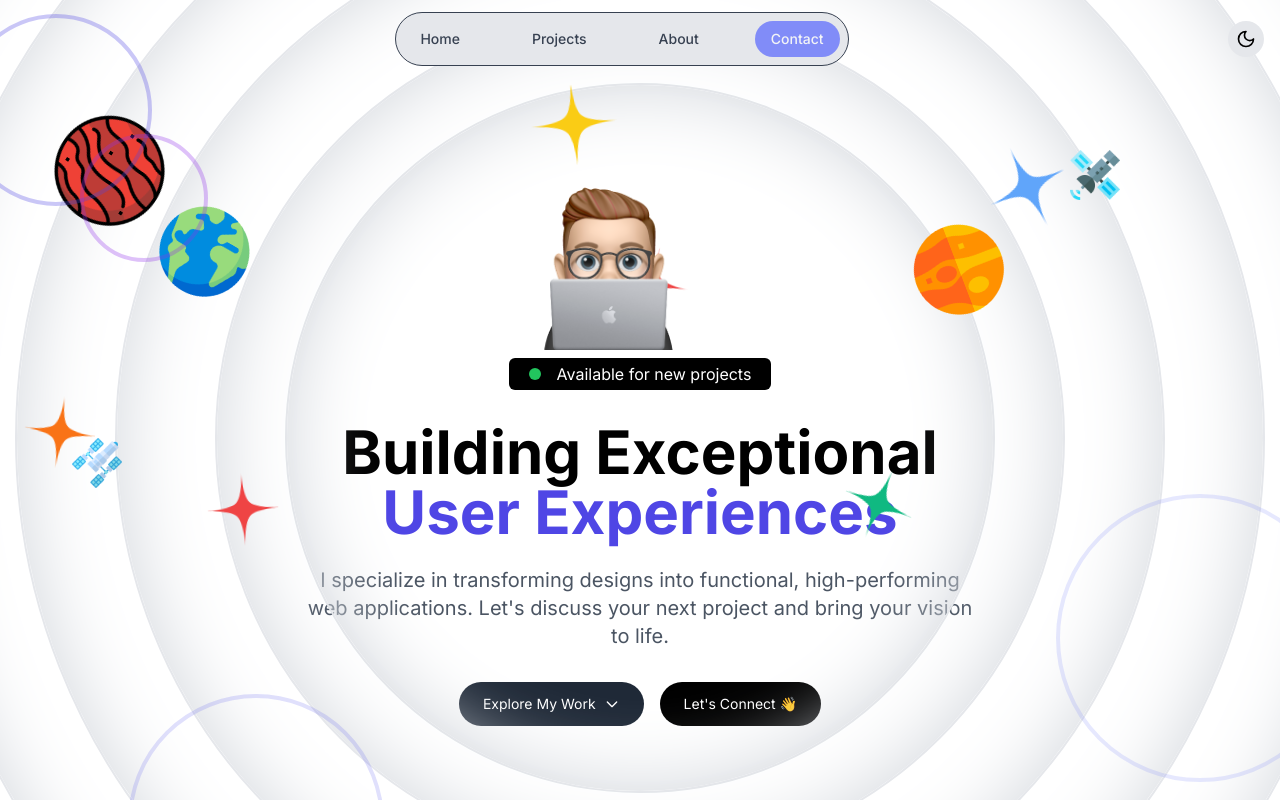
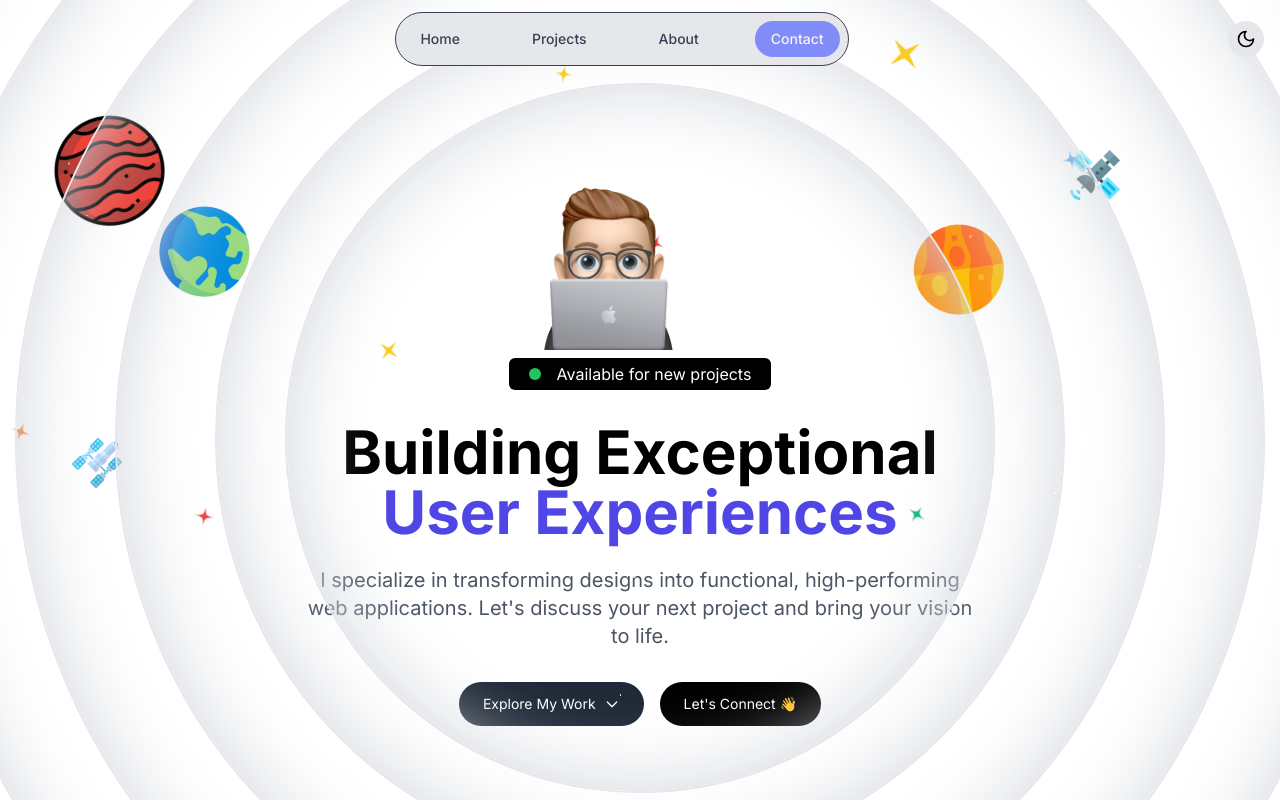
Before and after one commit to Waqar-ahmedkhan/portfolio, a Next.js app: page / in a window 1280 px wide. Shown: the top 800 px of the page. Built offline with nearby package versions, Linux system fonts and the light colour scheme; a web font is replaced by a local one.

Commit message:
make code better

```diff
--- a/src/app/globals.css
+++ b/src/app/globals.css
@@ -21,4 +21,14 @@
   .dark .nav-item {
     @apply text-gray-300 hover:text-white hover:bg-gray-700;
   }
+
+  @keyframes twinkle {
+    0%, 100% { opacity: 0.2; }
+    50% { opacity: 1; }
+  }
+
+  .animate-twinkle {
+    animation-name: twinkle;
+    animation-iteration-count: infinite;
+  }
 }
--- a/src/components/HeroOrbit.tsx
+++ b/src/components/HeroOrbit.tsx
@@ -9,7 +9,7 @@ function HeroOrbit({children, size, duration, rotate}: PropsWithChildren<{size:
               transform: `rotate(${rotate}deg)`,
               animationDuration: `${duration}s`
             }} className="  animate-spin ">
-              <div className="inline-flex animate-spin [animation-duration:5s]">
+              <div className="inline-flex animate-spin [animation-duration:4s]">
               {children}
               </div>
             </div>
--- /dev/null
+++ b/src/components/HeroRings.tsx
@@ -0,0 +1,21 @@
+import React from 'react'
+
+function HeroRings() {
+  return (
+    <>
+     {/* Hero rings */}
+     <div className="hero-ring size-[650px] md:size-[710px]"></div>
+          <div className="hero-ring size-[750px] md:size-[850px]"></div>
+          <div className="hero-ring size-[850px] md:size-[1050px]"></div>
+          <div className="hero-ring size-[950px] md:size-[1250px]"></div>
+          <div className="hero-ring size-[1150px] md:size-[1450px]"></div>
+          <div className="hero-ring size-[1250px] md:size-[1650px]"></div>
+          <div className="hero-ring size-[1350px] md:size-[1850px]"></div>
+          <div className="hero-ring size-[1450px] md:size-[2050px]"></div>
+          <div className="hero-ring size-[1550px] md:size-[2250px]"></div>
+
+    </>
+  )
+}
+
+export default HeroRings
--- /dev/null
+++ b/src/components/SolarSystem.tsx
@@ -0,0 +1,71 @@
+import React from 'react'
+import EarthIcon from "../assets/icons/earth.png";
+import Mars from "../assets/icons/mars.png";
+import Mercury from "../assets/icons/mercury.png";
+import HeroOrbit from "@/components/HeroOrbit";
+import StarIcon from "../assets/icons/star.svg";
+import SpeckleIcon from "../assets/icons/sparkle.svg"
+import Image from 'next/image';
+
+function SolarSystem() {
+  return (
+    <>
+{/* Earth */}
+  <HeroOrbit size={760} rotate={-45} duration={100}>
+  <Image src={EarthIcon} alt="Earth icon" width={90} height={90} className='z-30' />
+</HeroOrbit>
+
+{/* Mercury */}
+<HeroOrbit size={600} rotate={90} duration={90}>
+  <Image src={Mercury} alt="Mercury icon" width={90} height={90}  className='z-30'/>
+</HeroOrbit>
+
+{/* Mars */}
+<HeroOrbit size={950} rotate={-30} duration={190}>
+  <Image src={Mars} alt="Mars icon" width={110} height={110} className='z-30' />
+</HeroOrbit>
+
+{/* Stars */}
+<HeroOrbit size={650} rotate={-60} duration={500}>
+  <StarIcon className="text-red-500 size-15" />
+</HeroOrbit>
+
+<HeroOrbit size={430} rotate={150} duration={3000}>
+  <StarIcon className="text-emerald-500 size-15" />
+</HeroOrbit>
+
+<HeroOrbit size={900} rotate={-45} duration={4000}>
+  <StarIcon className="text-orange-500 size-15" />
+</HeroOrbit>
+
+<HeroOrbit size={1100} rotate={-90} duration={500}>
+  <StarIcon className="text-emerald-500 size-15" />
+</HeroOrbit>
+
+<HeroOrbit size={700} rotate={78} duration={1000}>
+  <SpeckleIcon className="text-yellow-400 size-10" />
+</HeroOrbit>
+<HeroOrbit size={400} rotate={-28} duration={1000}>
+  <SpeckleIcon className="text-yellow-400 size-15" />
+</HeroOrbit>
+<HeroOrbit size={1000} rotate={-98} duration={1000}>
+  <SpeckleIcon className="text-yellow-400 size-15" />
+</HeroOrbit>
+
+{/* Extra Stars */}
+<HeroOrbit size={550} rotate={30} duration={600}>
+  <StarIcon className="text-yellow-400 size-15" />
+</HeroOrbit>
+
+<HeroOrbit size={750} rotate={100} duration={700}>
+  <StarIcon className="text-blue-400 size-15" />
+</HeroOrbit>
+
+<HeroOrbit size={300} rotate={45} duration={400}>
+  <StarIcon className="text-red-500 size-15" />
+</HeroOrbit>
+</>
+)
+}
+
+export default SolarSystem
--- /dev/null
+++ b/src/components/SpaceEnvironment.tsx
@@ -0,0 +1,42 @@
+"use client";
+import React, { useMemo } from 'react';
+
+const StarField = ({ count = 150 }) => {
+  const stars = useMemo(() => {
+    return Array.from({ length: count }, () => ({
+      top: `${Math.random() * 100}%`,
+      left: `${Math.random() * 100}%`,
+      animationDuration: `${Math.random() * 3 + 2}s`,
+      size: Math.random() * 2 + 1
+    }));
+  }, [count]);
+
+  return (
+    <>
+      {stars.map((star, index) => (
+        <div
+          key={index}
+          className="absolute rounded-full bg-white animate-twinkle"
+          style={{
+            top: star.top,
+            left: star.left,
+            width: `${star.size}px`,
+            height: `${star.size}px`,
+            animationDuration: star.animationDuration,
+            animationDelay: `${Math.random() * 2}s`
+          }}
+        />
+      ))}
+    </>
+  );
+};
+
+const SpaceEnvironment = () => {
+  return (
+    <div className="absolute inset-0 pointer-events-none">
+      <StarField count={150} />
+    </div>
+  );
+};
+
+export default SpaceEnvironment;
--- a/src/sections/Hero.tsx
+++ b/src/sections/Hero.tsx
@@ -1,14 +1,11 @@
 import Image from "next/image";
 import memoji from "../assets/images/memoji-computer.png";
 import grainImage from "../assets/images/grain.jpg";
-import EarthIcon from "../assets/icons/earth.png";
-import Mars from "../assets/icons/mars.png";
-import Mercury from "../assets/icons/mercury.png";
-import HeroOrbit from "@/components/HeroOrbit";
-import StarIcon from "../assets/icons/star.svg";
 import Satellite from "../assets/icons/satellite.png";
 import ISS from "../assets/icons/space-station.png";
-
+import SolarSystem from "@/components/SolarSystem";
+import HeroRings from "@/components/HeroRings";
+import DecorativeRings from "@/components/SpaceEnvironment";
 export const HeroSection = () => {
   return (
     <>
@@ -22,82 +19,19 @@ export const HeroSection = () => {
             }}
           ></div>
 
-          {/* Hero rings */}
-          <div className="hero-ring size-[650px] md:size-[710px]"></div>
-          <div className="hero-ring size-[750px] md:size-[850px]"></div>
-          <div className="hero-ring size-[850px] md:size-[1050px]"></div>
-          <div className="hero-ring size-[950px] md:size-[1250px]"></div>
-          <div className="hero-ring size-[1050px] md:size-[1450px]"></div>
-          <div className="hero-ring size-[1050px] md:size-[1650px]"></div>
-          <div className="hero-ring size-[1050px] md:size-[1850px]"></div>
-          <div className="hero-ring size-[1050px] md:size-[2050px]"></div>
-          <div className="hero-ring size-[1050px] md:size-[2250px]"></div>
-
-          {/* Earth */}
-          <HeroOrbit size={760} rotate={-45} duration={100}>
-            <Image src={EarthIcon} alt="Earth icon" width={90} height={90} />
-          </HeroOrbit>
-
-          {/* Mercury */}
-          <HeroOrbit size={600} rotate={90} duration={90}>
-            <Image src={Mercury} alt="Mercury icon" width={90} height={90} />
-          </HeroOrbit>
-
-          {/* Mars */}
-          <HeroOrbit size={950} rotate={-30} duration={190}>
-            <Image src={Mars} alt="Mars icon" width={110} height={110} />
-          </HeroOrbit>
-
-          {/* Stars */}
-          <HeroOrbit size={650} rotate={-60} duration={500}>
-            <StarIcon className="text-red-500 size-20" />
-          </HeroOrbit>
-
-          <HeroOrbit size={430} rotate={150} duration={3000}>
-            <StarIcon className="text-emerald-500 size-20" />
-          </HeroOrbit>
-
-          <HeroOrbit size={900} rotate={-45} duration={4000}>
-            <StarIcon className="text-orange-500 size-20" />
-          </HeroOrbit>
-
-          <HeroOrbit size={1100} rotate={-90} duration={500}>
-            <StarIcon className="text-emerald-500 size-20" />
-          </HeroOrbit>
-
-          {/* Extra Stars */}
-          <HeroOrbit size={550} rotate={30} duration={600}>
-            <StarIcon className="text-yellow-400 size-24" />
-          </HeroOrbit>
-
-          <HeroOrbit size={750} rotate={100} duration={700}>
-            <StarIcon className="text-blue-400 size-24" />
-          </HeroOrbit>
-
-          <HeroOrbit size={300} rotate={45} duration={400}>
-            <StarIcon className="text-red-500 size-20" />
-          </HeroOrbit>
-
-
-
-
-
-
           <div className="absolute right-40 satellite-circle">
           <Image src={Satellite} alt="Satellite" width={50} height={50} />
-        </div>
-
-        {/* Circular movement for ISS */}
+          </div>
+          {/* Circular movement for ISS */}
         <div className="absolute top-1/2 left-1/5 iss-circle">
           <Image src={ISS} alt="International Space Station" width={50} height={50} />
         </div>
-
-          {/* Decorative rings */}
-          <div className="absolute w-48 h-48 rounded-full border-4 border-indigo-600 opacity-30 -top-10 -left-10 z-0"></div>
-          <div className="absolute w-72 h-72 rounded-full border-4 border-indigo-400 opacity-20 bottom-10 -right-16 z-0"></div>
-          <div className="absolute w-32 h-32 rounded-full border-4 border-purple-600 opacity-30 top-20 left-20 z-0"></div>
-          <div className="absolute w-64 h-64 rounded-full border-4 border-indigo-500 opacity-20 -bottom-32 left-32 z-0"></div>
-
+        {/* solar system */}
+          <SolarSystem/>
+          {/* hero rings */}
+          <HeroRings/>
+     {/* Decorative rings */}
+         <DecorativeRings/>
           {/* Content section */}
           <div className="flex flex-col items-center text-center z-10 max-w-5xl mx-auto px-6 sm:px-8">
             <div className="relative mb-8">
@@ -113,18 +47,15 @@ export const HeroSection = () => {
                 <div>Available for new projects</div>
               </div>
             </div>
-
             <h1 className="text-3xl md:text-6xl font-bold mb-6 leading-tight">
               Building Exceptional <br />
               <span className="text-indigo-600 dark:text-indigo-400">
                 User Experiences
               </span>
             </h1>
-
-            <p className="md:text-xl text-gray-600 dark:text-gray-300 mb-8 max-w-2xl">
+               <p className="md:text-xl text-gray-600 dark:text-gray-300 mb-8 max-w-2xl">
               I specialize in transforming designs into functional, high-performing web applications. Let&apos;s discuss your next project and bring your vision to life.
             </p>
-
             <div className="flex flex-col md:flex-row space-y-4 md:space-y-0 sm:space-x-4">
               <button className="bg-gray-800 sm:text-sm text-white px-4 py-3 md:px-6 md:py-3 rounded-full hover:bg-gray-700 transition flex items-center justify-center">
                 Explore My Work
```
